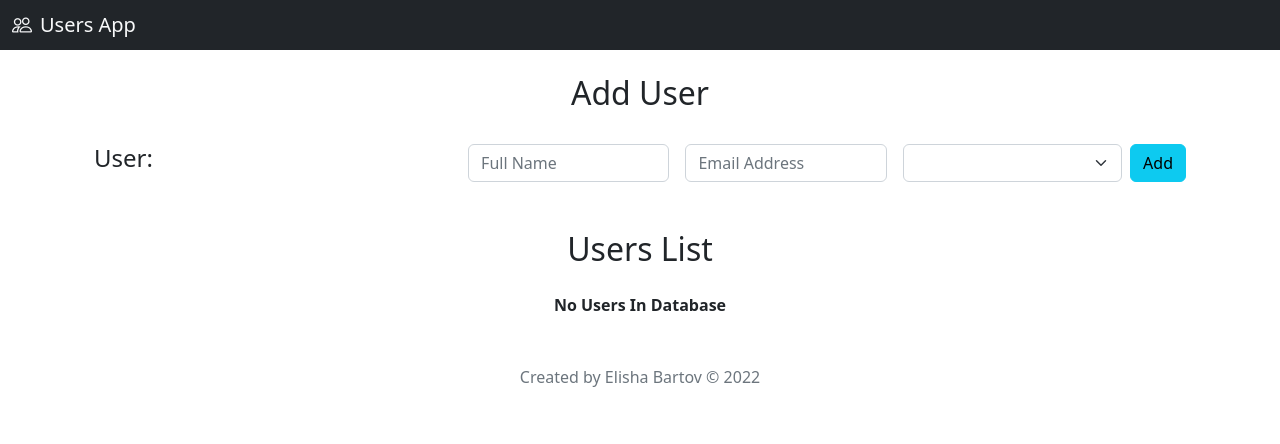
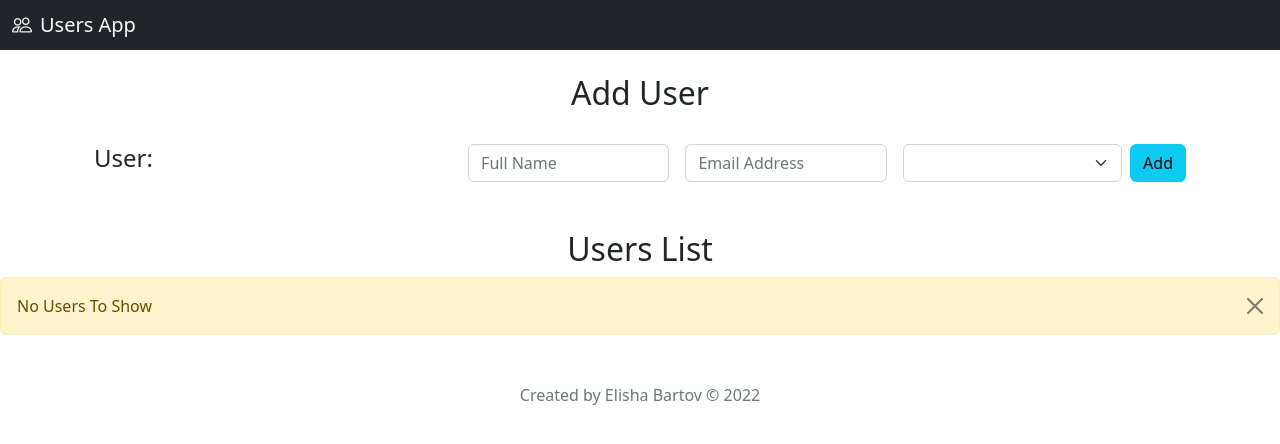
Before and after one commit to BartovElisha/react-app-users-list, a React (Create React App) app: page / in a window 1280 px wide. Shown: the top 444 px of the page. Built offline with nearby package versions, Linux system fonts and the light colour scheme.

Commit message:
Added no user message,

```diff
--- a/package.json
+++ b/package.json
@@ -12,6 +12,7 @@
     "@types/react-dom": "^18.0.8",
     "bootstrap": "^5.2.2",
     "bootstrap-icons": "^1.10.2",
+    "joi": "^17.7.0",
     "react": "^18.2.0",
     "react-dom": "^18.2.0",
     "react-scripts": "5.0.1",
--- a/src/components/MenuBar.tsx
+++ b/src/components/MenuBar.tsx
@@ -1,3 +1,4 @@
+import Joi from "joi";
 import { useState } from "react";
 import { Statuses } from "../types/Types";
 
@@ -23,6 +24,18 @@ function MenuBar({updateUsers}: Props) {
 
     // Short version of handleButtonClick()
     function handleButtonClick() {
+        // const schema = Joi.object({
+        //     fullName: Joi.string().required().min(2),
+        //     email: Joi.string().email().required()
+        // });
+
+        // 0. Data Validation
+        if (!fullName || fullName.length === 0)
+            return;
+
+        if (!email || email.length === 0)
+            return;
+
         // 1. Update users Array by setUsers state function
         updateUsers({
             id: new Date().getTime(),
--- /dev/null
+++ b/src/components/Message.tsx
@@ -0,0 +1,57 @@
+// Enum way 1
+// enum IType {
+//     warning = 'warning',
+//     success = 'success'
+// }
+
+import { useState } from "react";
+
+interface Props {
+    // Way 2
+    type: 'warning' | 'success' | 'info';
+    showMode?: boolean; // ? - not mandatory props
+    children?: React.ReactNode;
+}
+
+function Message({
+    type,
+    showMode = true,
+    children}: Props) {
+
+    const [show, setShow] = useState(showMode);
+
+    function getCssByType():string {
+        switch (type) {
+            case 'warning':
+                return 'alert-warning';
+            case 'success':
+                return 'alert-success';
+            case 'info':
+                return 'alert-info';
+            default:
+                return 'alert-secondary';
+        }
+    }
+
+    function handleShow():string {
+        return show ? 'd-block' : 'd-none';
+    }
+
+    return (
+        <div
+            className={`alert ${getCssByType()} my-2 ${handleShow()} alert-dismissible`}
+            role="alert"
+        >
+            {children}
+            <button
+                onClick={() => setShow(false)}
+                type="button"
+                className="btn-close"
+                data-bs-dismiss="alert"
+                aria-label="Close"
+            ></button>
+        </div>
+    );
+}
+
+export default Message;
--- a/src/pages/Home.tsx
+++ b/src/pages/Home.tsx
@@ -1,6 +1,7 @@
 import { useState } from "react";
 import Footer from "../components/Footer";
 import MenuBar from "../components/MenuBar";
+import Message from "../components/Message";
 import Table from "../components/Table";
 import Title from "../components/Title";
 import { User } from "../models/Models";
@@ -8,11 +9,13 @@ import { User } from "../models/Models";
 function Home() {
     // App States
     const [users,setUsers] = useState<Array<User>>([]);
+    const [newUser,setNewUser] = useState<User>();
 
-    function updateUsers(user: User) {
-        // users.push(user);
-        const updated = [...users, user];
+    function updateUsers(userToAdd: User) {
+        const updated = [...users, userToAdd];
+        // Must update users only by setUsers function, not Direct
         setUsers(updated);
+        setNewUser(userToAdd);
     }
 
     function deleteUser(userId: number) {
@@ -26,16 +29,29 @@ function Home() {
             <MenuBar
                 updateUsers={updateUsers} />
             <Title content="Users List" />
+            <Message // NOT WORK NEED UNDERSTAND WHY !!!!!!!!!!!!!
+                type="success"
+                showMode={!!newUser}
+                >
+                New user:
+                <span className="text-bold">
+                    {newUser?.fullName}
+                </span>
+                has been added
+            </Message>
             {
-                // Condition rendering
-                // Example x.length === 0 ? 'Yes' : 'No'
-                users.length === 0 ? (
-                    <p className="text-center mt-4"><strong>No Users In Database</strong></p>
-                ):(
-                    <Table
-                        users={users}
-                        deleteUser={deleteUser}/>
-                )
+                users.length === 0 &&
+                <Message
+                    type="warning"
+                >
+                    <span className="text-bold">No Users To Show</span>
+                </Message>
+            }
+            {
+                users.length !== 0 &&
+                <Table
+                    users={users}
+                    deleteUser={deleteUser}/>
             }
             <Footer />
         </>
```
Also changed, not shown: 1 other file (tests, documents, lock files or other folders).
